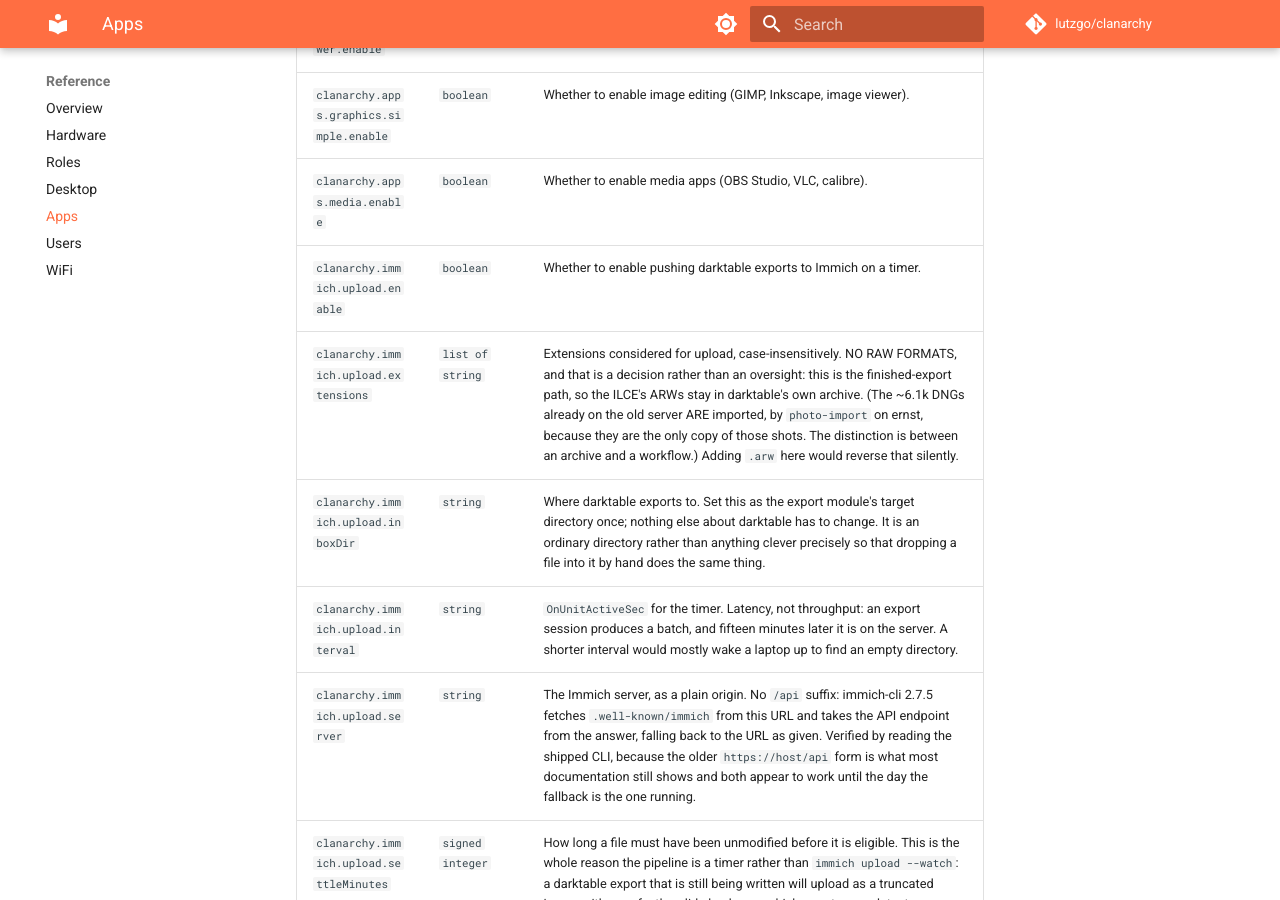
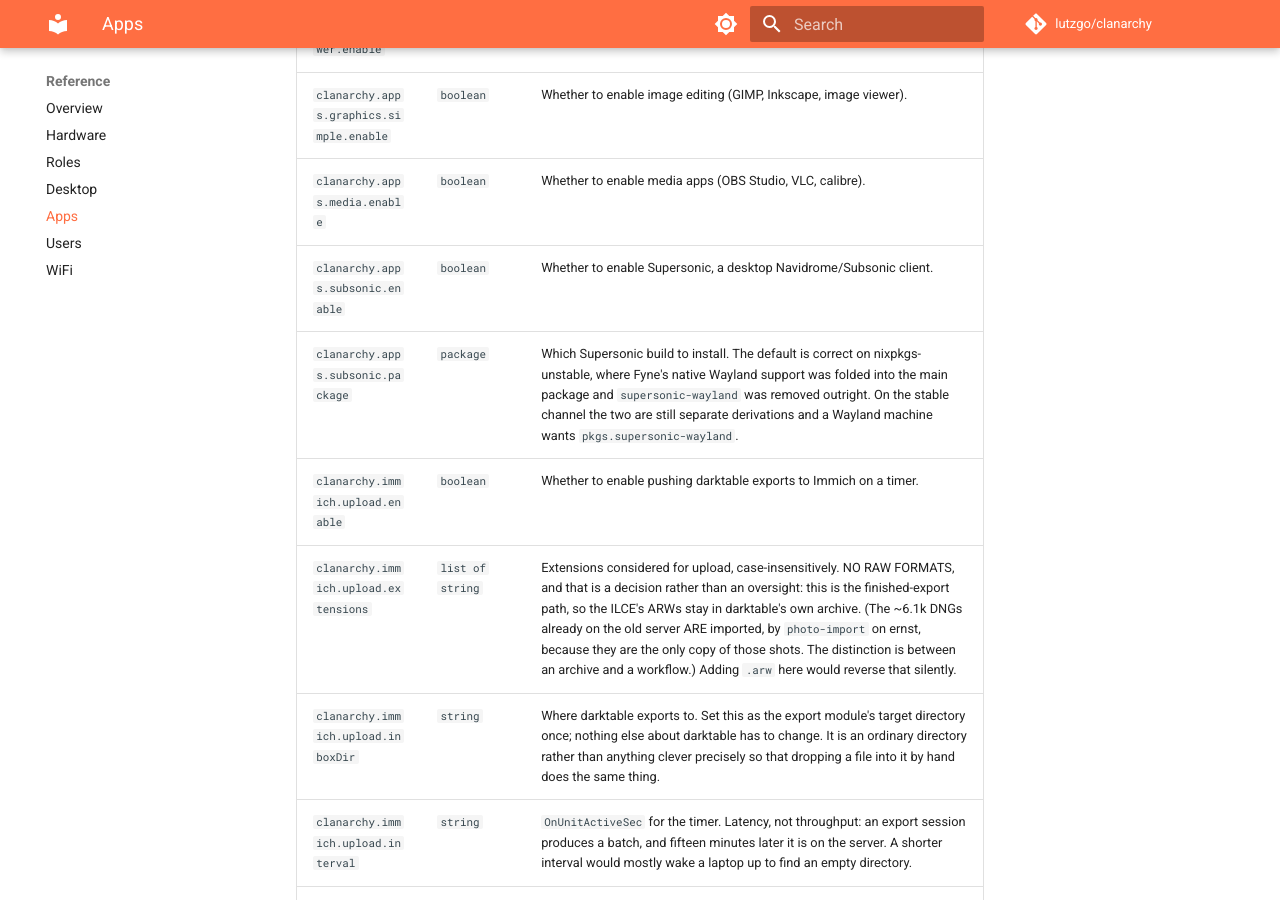
Before and after one commit to lutzgo/clanarchy, an MkDocs documentation site: the page built from docs/reference/apps.md, in a window 1280 px wide and 900 px high, scrolled down 977 px. Built offline with MkDocs 1.6.1 and Material for MkDocs 9.7.7, drawn with Linux system fonts in a browser that asks for light colours; comment, search, counter and statistics services are not loaded.

Commit message:
docs: regenerate option reference

```diff
--- a/docs/reference/apps.md
+++ b/docs/reference/apps.md
@@ -16,6 +16,8 @@ Optional application bundles, and the per-machine service options that go with t
 | `clanarchy.apps.graphics.power.enable` | `boolean` | Whether to enable professional graphics tools (darktable, Krita, color calibration). |
 | `clanarchy.apps.graphics.simple.enable` | `boolean` | Whether to enable image editing (GIMP, Inkscape, image viewer). |
 | `clanarchy.apps.media.enable` | `boolean` | Whether to enable media apps (OBS Studio, VLC, calibre). |
+| `clanarchy.apps.subsonic.enable` | `boolean` | Whether to enable Supersonic, a desktop Navidrome/Subsonic client. |
+| `clanarchy.apps.subsonic.package` | `package` | Which Supersonic build to install.  The default is correct on nixpkgs-unstable, where Fyne's native Wayland support was folded into the main package and `supersonic-wayland` was removed outright.  On the stable channel the two are still separate derivations and a Wayland machine wants `pkgs.supersonic-wayland`.  |
 | `clanarchy.immich.upload.enable` | `boolean` | Whether to enable pushing darktable exports to Immich on a timer. |
 | `clanarchy.immich.upload.extensions` | `list of string` | Extensions considered for upload, case-insensitively.  NO RAW FORMATS, and that is a decision rather than an oversight: this is the finished-export path, so the ILCE's ARWs stay in darktable's own archive. (The ~6.1k DNGs already on the old server ARE imported, by `photo-import` on ernst, because they are the only copy of those shots. The distinction is between an archive and a workflow.) Adding `.arw` here would reverse that silently.  |
 | `clanarchy.immich.upload.inboxDir` | `string` | Where darktable exports to. Set this as the export module's target directory once; nothing else about darktable has to change.  It is an ordinary directory rather than anything clever precisely so that dropping a file into it by hand does the same thing.  |
```
